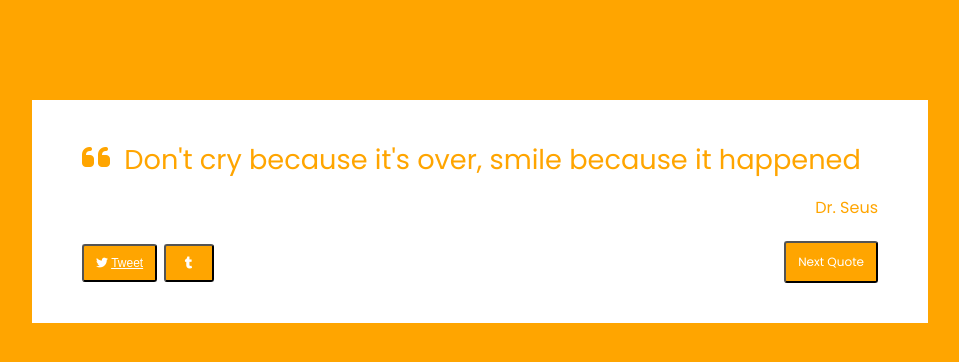
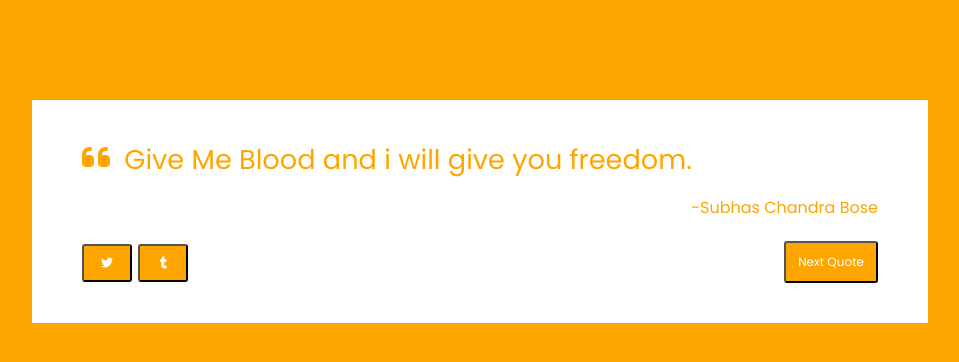
Before and after one commit to arpitthakur/Random-quote-generator, a plain HTML site: page index.html in a window 1280 px wide. Both pictures are taken after a click on the button "Next Quote". Shown: the whole page, without its empty margins (160-1119 px from the left). Drawn offline with Linux system fonts and the light colour scheme.

Commit message:
full file of Random Quote generator

```diff
--- a/index.html
+++ b/index.html
@@ -10,13 +10,13 @@
   </head>
   <body>
     <div class="container">
-      <p> <i class="fas fa-quote-left"></i> <span id="quote">Don't cry because it's over, smile because it happened</span> </p>
-      <p id="author"> Dr. Seus</p>
+      <p> <i class="fas fa-quote-left"></i> <span id="quote">"Be yourself;everyone else is already taken."</span> </p>
+      <p id="author"> -Oscar Wilde</p>
       <div class="social">
         <div class="media">
           <button><i class="fab fa-twitter"></i> <a class="twitter-share-button"
-            href="https://twitter.com/intent/tweet" style="color:white;">
-          Tweet</a> </button>
+            >
+   </a> </button>
           <button><i class="fab fa-tumblr"></i></button>
         </div>
         <button id="next">Next Quote</button>
--- a/index.js
+++ b/index.js
@@ -1,10 +1,40 @@
-const quote = document.getElementById ('quote');
+const quote = document.getElementById('quote');
 const author = document.getElementById('author');
-const button = document.getElementById ('next');
-
+const button = document.getElementById('next');
 let numQuote = 0;
 let numQuote1 = [0];
 button.addEventListener('click', () => {
   do {
     numQuote = Math.floor(Math.random() * quotes.length);
   } while (numQuote1[numQuote1.length - 1] === numQuote);
+  numQuote1.push(numQuote);
+  quote.textContent = `${quotes[numQuote].quote}`;
+  author.textContent = `${quotes[numQuote].author}`;
+});
+
+const quotes = [
+  {
+    quote: "Carry out a random act of kindness, with no expectation of reward, safe in the knowledge that one day someone might do the same for you.",
+    author: "-princess Diana"
+  },
+  {
+    quote: "Be yourself, everyone else is already taken.",
+    author: "-Oscar Wilde"
+  },
+  {
+    quote: "Two things are infinite: the universe and human stupidity; and I'm not sure about the universe.",
+    author: "-Albert Einstein"
+  },
+  {
+    quote: "A room without books is like a body without a soul.",
+    author: "-Marcus Tullius Cicero"
+  },
+  {
+    quote: "Be the change that you wish to see in the world.",
+    author: "-Mahatma Gandhi"
+  },
+  {
+     quote: "Give Me Blood and i will give you freedom.",
+     author: "-Subhas Chandra Bose"
+  }
+]
```
